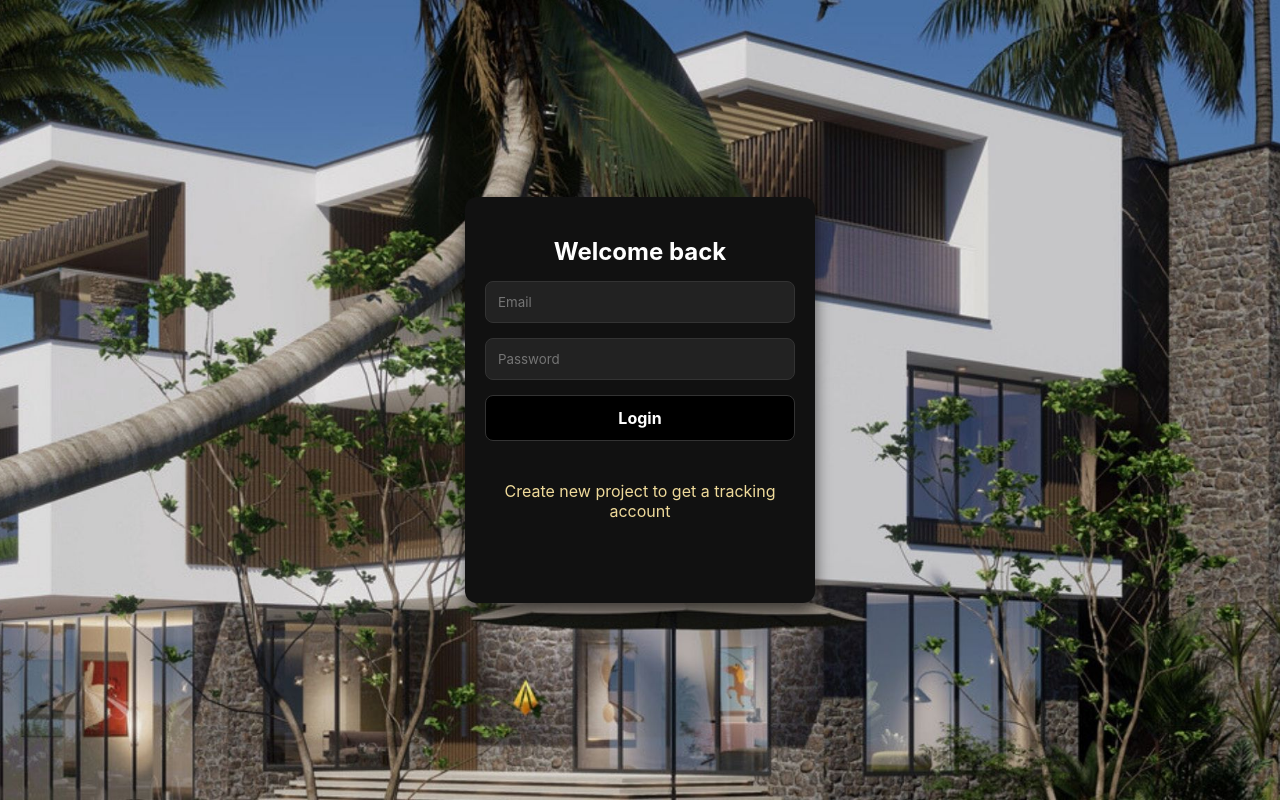
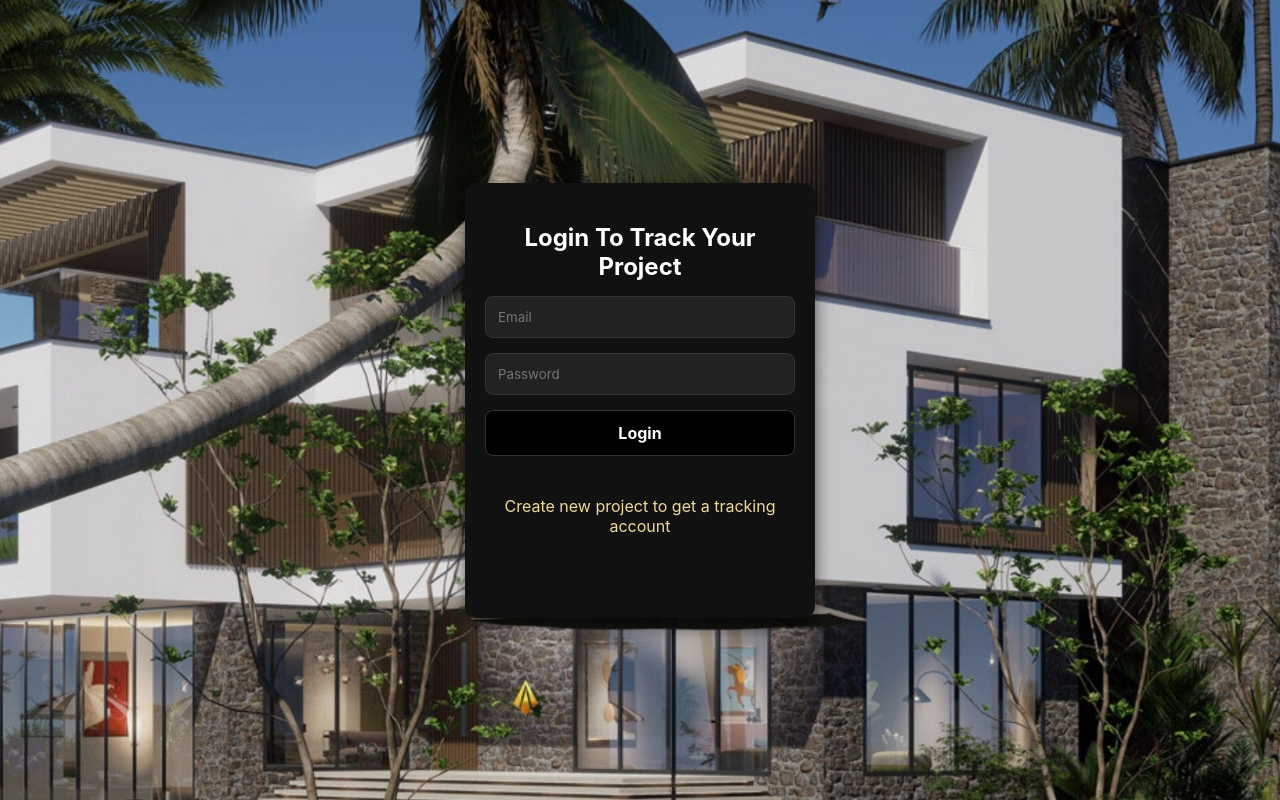
Before and after one commit to Ghaddafi/Mascani-Tracking-pages, a plain HTML site: page index.html in a window 1280 px wide. Drawn offline with Linux system fonts and the light colour scheme.

Commit message:
Update index.html

```diff
--- a/index.html
+++ b/index.html
@@ -3,7 +3,7 @@
 <head>
   <meta charset="UTF-8">
   <meta name="viewport" content="width=device-width, initial-scale=1.0">
-  <title> Project Tracker </title>
+  <title> Track Your Projects </title>
   <link rel="icon" href="logo.svg" type="image/png">
   <style>
     /* Reset */
@@ -125,7 +125,7 @@
   <div class="form-container">
     <!-- Login Form -->
     <form id="login-form" class="form" onsubmit="return validateLogin()">
-      <h2> Welcome back </h2>
+      <h2> Login To Track Your Project </h2>
       <input type="email" id="login-email" placeholder="Email" required>
       <input type="password" id="login-password" placeholder="Password" required>
       <button type="submit">Login</button>
```
